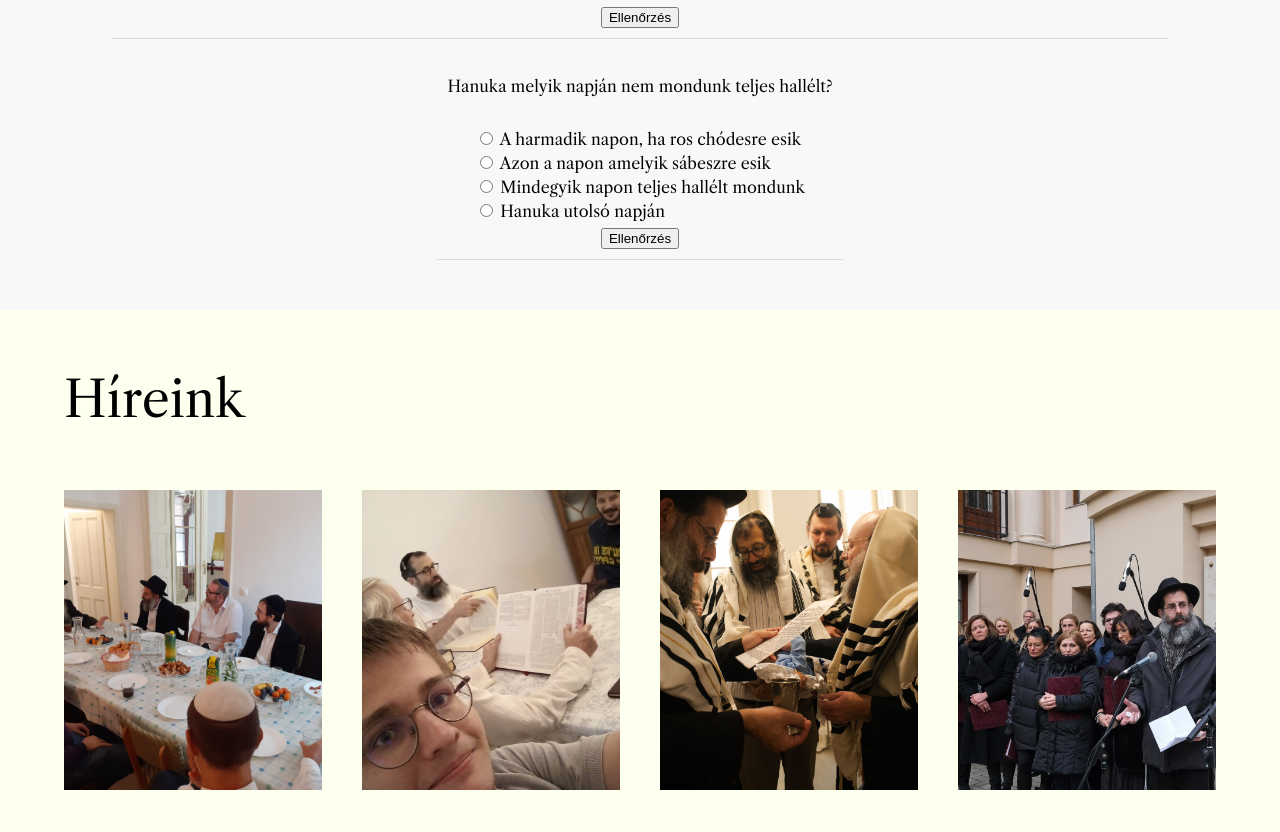
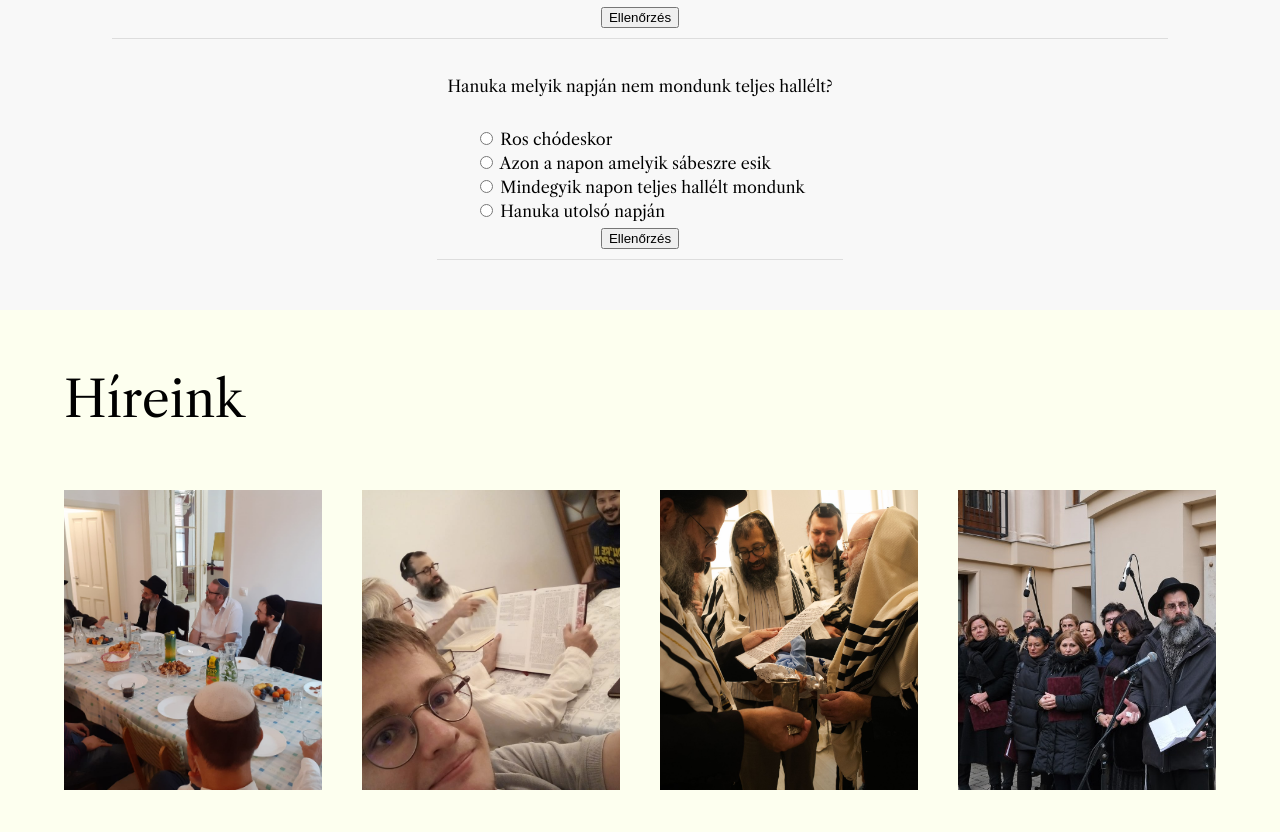
Before and after one commit to gyerekecskee/gyerekecskee.github.io, a plain HTML site: page index.html in a window 1280 px wide. Shown: the part 5344-6176 px from the top of the page. Drawn offline with Linux system fonts and the light colour scheme.

Commit message:
fixed math question

```diff
--- a/index.html
+++ b/index.html
@@ -264,7 +264,7 @@
                                 <br>
                                 <div class="option">
                                     <input type="radio" id="q3a" name="q3" value="a">
-                                    <label for="q3a">A harmadik napon, ha ros chódesre esik</label>
+                                    <label for="q3a">Ros chódeskor</label>
                                 </div>
                                 <div class="option">
                                     <input type="radio" id="q3b" name="q3" value="b">
```
